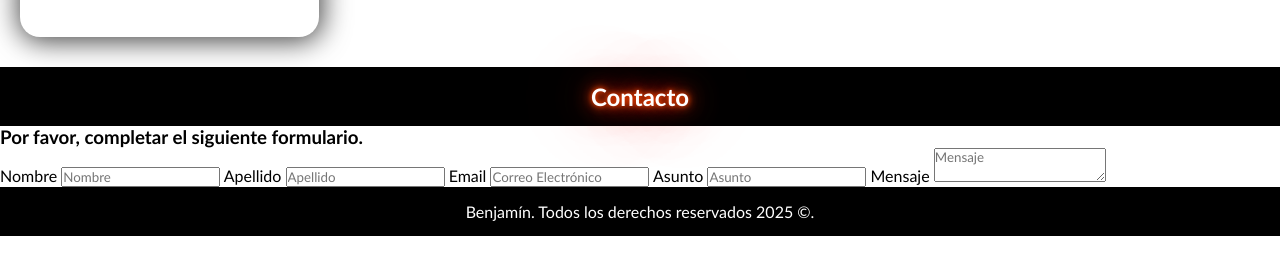
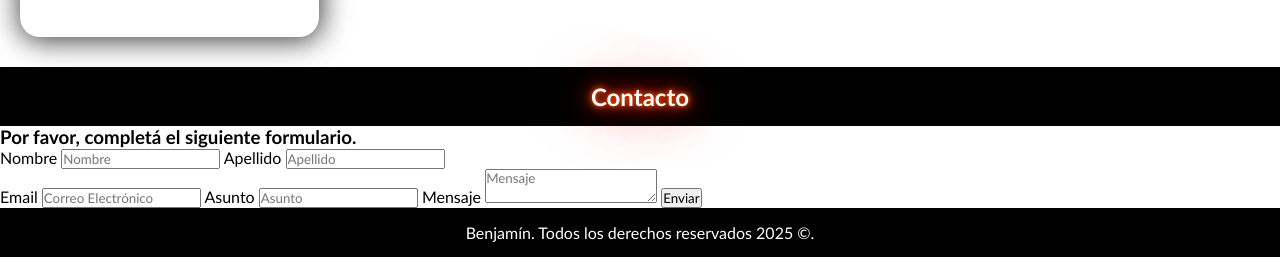
Before and after one commit to benja-amb1/tp-portafolio, a plain HTML site: page index.html in a window 1280 px wide. Shown: the part 2221-2478 px from the top of the page. Before the commit the page ends 2457 px from the top, so only its background shows below. Drawn offline with Linux system fonts and the light colour scheme.

Commit message:
update: form

```diff
--- a/index.html
+++ b/index.html
@@ -151,38 +151,39 @@
   </section>
 
   <section id="contacto" class="contacto">
+    <h2>Contacto</h2>
+    <div class="form-card">
 
-    <h2>Contacto</h2>
-    <div>
-      <h3>Por favor, completar el siguiente formulario.</h3>
       <form>
+        <h3>Por favor, completá el siguiente formulario.</h3>
+        <div class="input-row">
           <label>Nombre
             <input type="text" placeholder="Nombre" required />
           </label>
 
-
           <label>Apellido
             <input type="text" placeholder="Apellido" required />
           </label>
-
+        </div>
 
         <label>Email
           <input type="email" placeholder="Correo Electrónico" required />
         </label>
 
-
         <label>Asunto
           <input type="text" placeholder="Asunto" required />
         </label>
-
 
         <label>Mensaje
           <textarea name="mensaje" id="mensaje" placeholder="Mensaje" required></textarea>
         </label>
 
+        <button type="submit">Enviar</button>
       </form>
+
     </div>
   </section>
+
 
 
   <footer>
--- a/styles/style.css
+++ b/styles/style.css
@@ -277,6 +277,9 @@ header h1 {
   width: 80px;
 }
 
+/* contacto */
+
+
 
 /* footer */
 footer {
```
Lines whose indentation alone changed are shown as unchanged.
